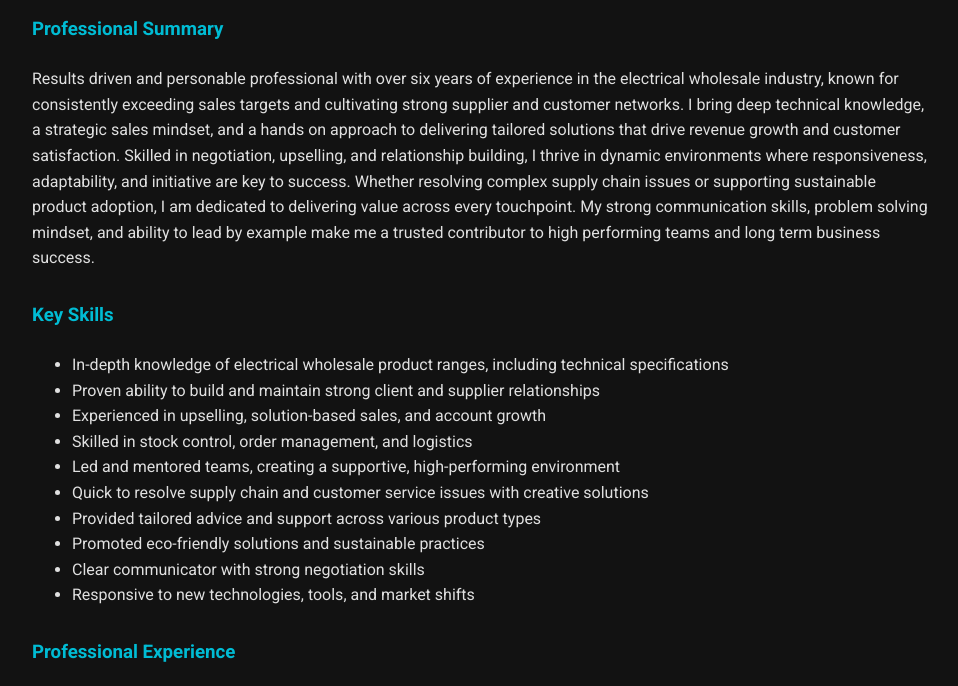
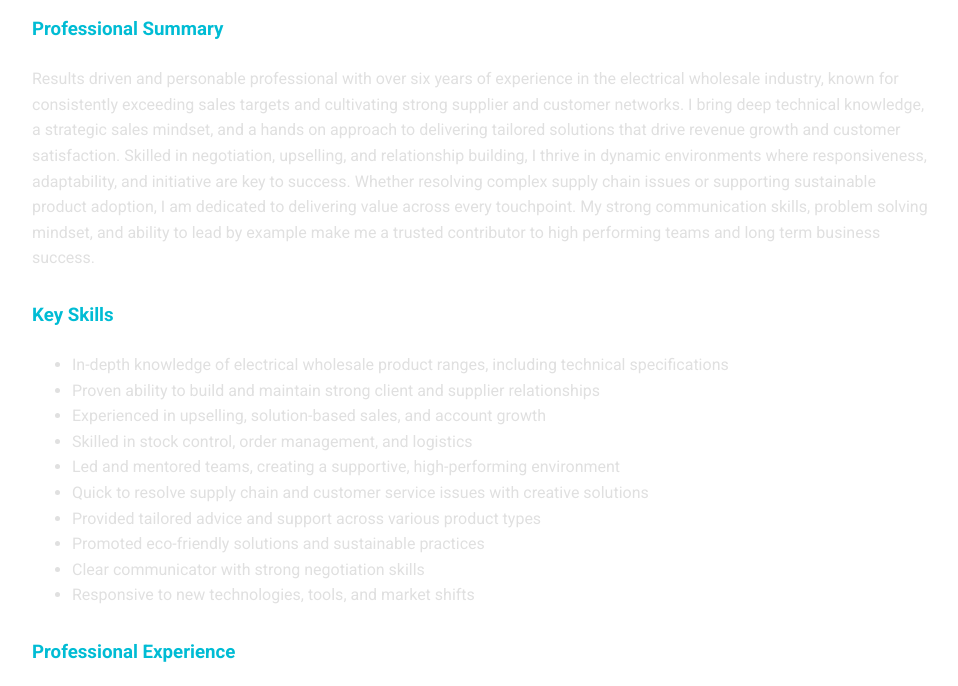
Before and after one commit to harveykoia/harveykoia.github.io, a plain HTML site: page index.html in a window 1280 px wide. Shown: the part 235-921 px from the top of the page, without its empty margins (158-1116 px from the left). Drawn offline with Linux system fonts and the light colour scheme.

Commit message:
switch background to white

```diff
--- a/index.html
+++ b/index.html
@@ -9,7 +9,7 @@
 <link href="https://cdnjs.cloudflare.com/ajax/libs/font-awesome/6.4.0/css/all.min.css" rel="stylesheet"/>
 <style>
         body {
-            background-color: #121212;
+            background-color: #ffffff;
             color: #e0e0e0;
             font-family: 'Roboto', sans-serif;
             margin: 0;
```
